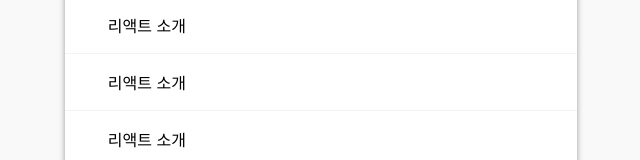
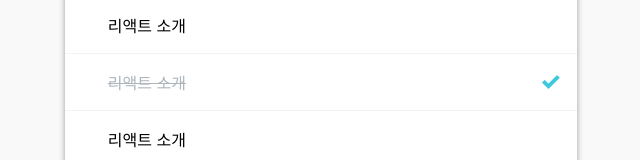
Before and after one commit to sa1341/react-yolo-client, a React (Create React App) app: page / in a window 1280 px wide. Shown: the part 262-422 px from the top of the page, without its empty margins (319-959 px from the left). Built offline with nearby package versions, Linux system fonts and the light colour scheme.

Commit message:
feat: TodoItemList, TodoItem 컴포넌트 최적화하도록 코드 수정, todo 리스트에 todoItem 클릭 시에만 리렌더링 되도록 하였습니다. todoItem 클릭 시 todo 완료 처리 되도록  변경하였습니다.

```diff
--- a/src/components/TodoItem.js
+++ b/src/components/TodoItem.js
@@ -2,13 +2,18 @@ import React, { Component } from 'react';
 import './TodoItem.css';
 
 class TodoItem extends Component {
+
+    shouldComponentUpdate(nextProps, nextState) {
+        return this.props.checked !== nextProps.checked;
+    }
+
     render() {
         const { text, checked, id, onToggle, onRemove } = this.props;
-
+        console.log(id);
         return (
             <div className="todo-item" onClick={() => onToggle(id)}>
               <div className="remove" onClick={(e) => {
-                e.stopPropagation(); // onToggle이 실행되지 않도록 함.
+                e.stopPropagation(); // onToggle 이 실행되지 않도록 함
                 onRemove(id)}
               }>&times;</div>
               <div className={`todo-text ${checked && 'checked'}`}>
--- a/src/components/TodoItemList.js
+++ b/src/components/TodoItemList.js
@@ -2,18 +2,26 @@ import React, { Component } from 'react';
 import TodoItem from './TodoItem';
 
 class TodoItemList extends Component {
+
+    constructor(props) {
+        super(props);
+        console.log('initialize');
+    }
+
+    shouldComponentUpdate(nextProps, nextState) {
+        return this.props.todos !== nextProps.todos;
+    }
+
     render() {
         const { todos, onToggle, onRemove } = this.props;
 
-        const todoList = todos.map(
-            ({ id, text, checekd }) => (
+        const todoList =  todos.map(({id, text, checked}) => (
             <TodoItem
               id={id}
               text={text}
-                  checekd={checekd}
+              checked={checked}
               onToggle={onToggle}
               onRemove={onRemove}
-                  key={id}
             />
          )
         );
```
Also changed, not shown: src/App.js (+4 -4 lines). Lines whose indentation alone changed are shown as unchanged.
